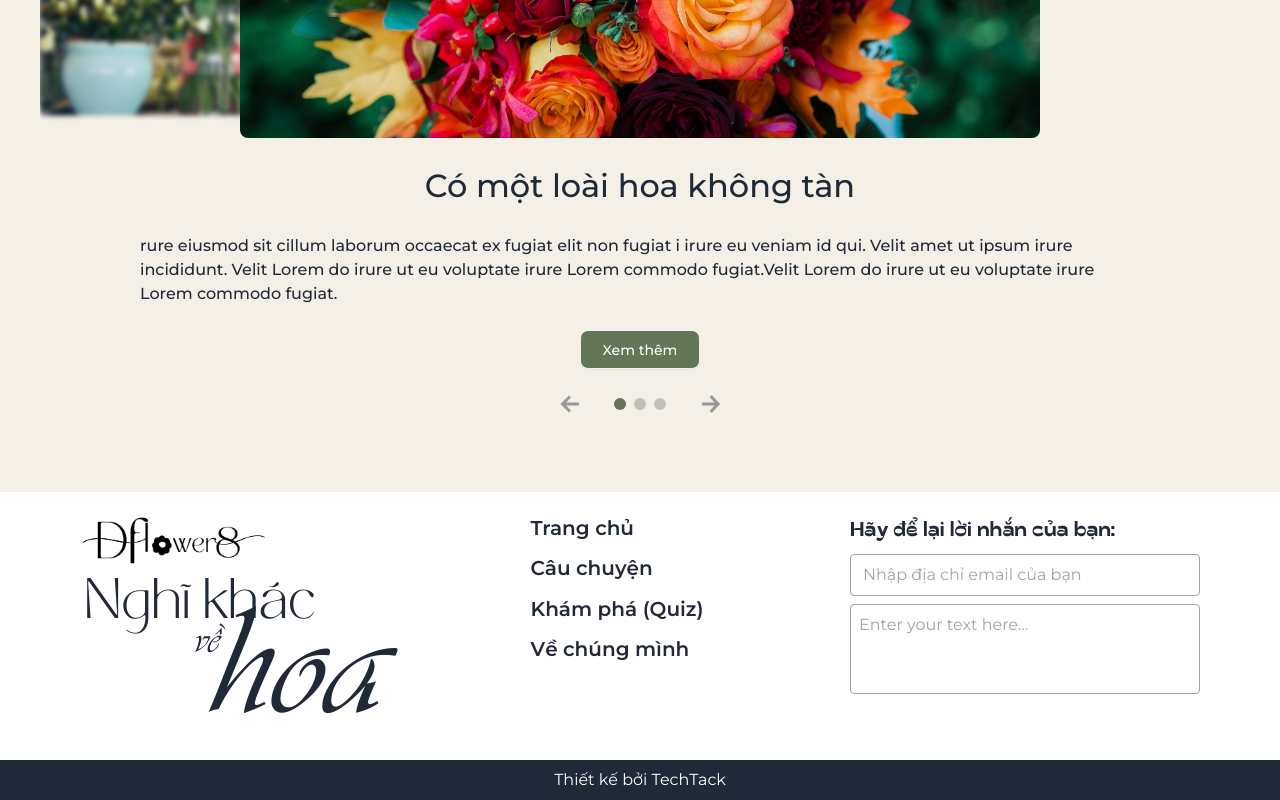
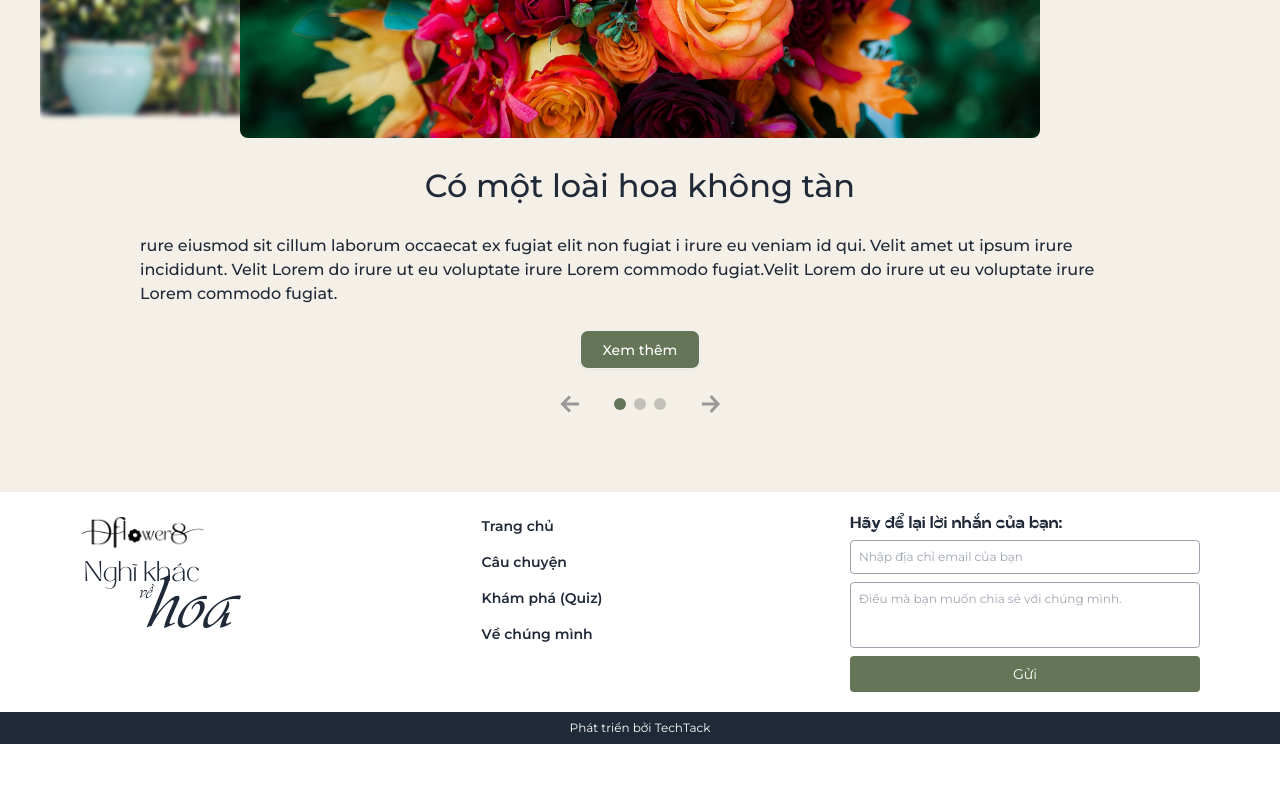
Before and after one commit to Nitieii/flowers-project, a React (Vite) app: page / in a window 1280 px wide. Shown: the part 1198-1998 px from the top of the page. After the commit the page ends 1942 px from the top, so only its background shows below. Built offline with nearby package versions, Linux system fonts and the light colour scheme; grey boxes are pictures that could not be loaded.

Commit message:
[FIX] font-size hamburger footer

```diff
--- a/src/layout/footer/Footer.jsx
+++ b/src/layout/footer/Footer.jsx
@@ -37,24 +37,24 @@ function Footer() {
 
   return (
     <footer className="relative bg-white text-gray-800">
-      <div className="mx-auto mt-4 flex max-w-6xl flex-col  flex-wrap justify-between gap-4 px-4 pt-2 sm:flex-row">
+      <div className="mx-auto mt-4 flex max-w-6xl flex-col flex-wrap justify-between gap-4 px-4 pt-2 sm:flex-row">
         <div className="mb-0 sm:mb-4">
-          <img src={LogoLight} alt="Logo" className="h-12" />
+          <img src={LogoLight} alt="Logo" className="h-8" />
 
-          <div className="relative ms-1 mt-3 h-[168px] w-[300px]">
-            <h1 className="absolute top-0 font-tanMonCheri text-[40px]">
+          <div className="relative ms-1 mt-3 h-[84px] w-[150px]">
+            <h1 className="absolute top-0 font-tanMonCheri text-[20px]">
               Nghĩ khác
             </h1>
-            <h1 className="absolute right-[55%] top-[20%] font-vivaldi text-[40px]">
+            <h1 className="absolute right-[55%] top-[20%] font-vivaldi text-[20px]">
               về
             </h1>
-            <h1 className="absolute bottom-0 right-0 font-vivaldi text-[160px] font-medium leading-none">
+            <h1 className="absolute bottom-0 right-0 font-vivaldi text-[80px] font-medium leading-none">
               hoa
             </h1>
           </div>
         </div>
 
-        <div className="-mt-6 flex flex-col flex-wrap gap-4 text-xl font-semibold sm:mt-0">
+        <div className="-mt-6 flex flex-col flex-wrap gap-4 text-sm font-semibold sm:mt-0">
           <NavLink
             to="/"
             className="mx-2 text-nowrap duration-300 hover:text-secondary"
@@ -86,29 +86,31 @@ function Footer() {
           </NavLink>
         </div>
 
-        <div className="mb-5 flex w-[350px] flex-col gap-2">
-          <p className="font-float text-[20px]">Hãy để lại lời nhắn của bạn:</p>
+        <div className="xs:mt-3 mb-5 flex w-[350px] flex-col gap-2 text-xs">
+          <p className="font-float text-[16px]">Hãy để lại lời nhắn của bạn:</p>
           <form onSubmit={handleSubmit} className="flex flex-col gap-2">
             <input
               type="email"
               placeholder="Nhập địa chỉ email của bạn"
-              className="mb-2 mr-0 w-full rounded border border-gray-400 px-3 py-2 sm:mb-0 sm:w-auto"
+              className="mb-2 mr-0 w-full rounded border border-gray-400 px-2 py-2 sm:mb-0 sm:w-auto"
             />
 
             <textarea
               rows={3}
               className="w-full resize-none rounded border border-gray-400 p-2"
-              placeholder="Enter your text here..."
+              placeholder="Điều mà bạn muốn chia sẻ với chúng mình."
             />
-            {/*
-            <button type="submit" className="btn">
-              Đăng ký
-            </button> */}
+            <button
+              type="submit"
+              className="rounded bg-primary py-2 text-sm text-white"
+            >
+              Gửi
+            </button>
           </form>
         </div>
       </div>
-      <div className="bottom-0 w-full bg-gray-800 py-2 text-center text-white hover:underline">
-        <a href="https://techtack.com.vn">Thiết kế bởi TechTack</a>
+      <div className="bottom-0 w-full bg-gray-800 py-2 text-center text-xs text-white hover:underline">
+        <a href="https://techtack.com.vn">Phát triển bởi TechTack</a>
       </div>
     </footer>
   );
--- a/src/layout/header/Header.jsx
+++ b/src/layout/header/Header.jsx
@@ -59,13 +59,16 @@ function Header() {
     >
       <div>
         <ul
-          className={`my-4 flex w-screen items-center justify-center text-lg font-semibold text-primary md:gap-6 lg:gap-[70px] xl:gap-[133px]`}
+          className={`text-md my-4 flex w-screen items-center justify-center font-semibold text-primary md:gap-6 lg:gap-[70px] xl:gap-[133px]`}
         >
           <button
             className="btn absolute left-[20px] top-[20px] block border-none bg-transparent px-2 hover:bg-stone-400 hover:bg-opacity-50 md:hidden"
             onClick={() => setOpenSidebar(!openSidebar)}
           >
-            <RxHamburgerMenu color="white" className="h-9 w-9" />
+            <RxHamburgerMenu
+              color={!isTopPage ? "#000" : "white"}
+              className="h-9 w-9"
+            />
           </button>
 
           <NavLink to={"/"} className="hidden md:block">
--- a/src/layout/sidebar/Sidebar.jsx
+++ b/src/layout/sidebar/Sidebar.jsx
@@ -51,9 +51,9 @@ function Sidebar() {
         </button>
       </div>
 
-      <ul className="mt-10 flex flex-col ">
+      <ul className="mt-10 flex flex-col gap-5">
         <button
-          className="text-start text-3xl duration-300 hover:opacity-70"
+          className="text-start text-xl duration-300 hover:opacity-70"
           onClick={() => handleNavigation("/")}
         >
           <li className={`text-nowrap duration-300 hover:opacity-100`}>
@@ -61,7 +61,7 @@ function Sidebar() {
           </li>
         </button>
         <button
-          className="text-start text-3xl duration-300 hover:opacity-70"
+          className="text-start text-xl duration-300 hover:opacity-70"
           onClick={scrollToStorySection}
         >
           <li className={`text-nowrap duration-300 hover:opacity-100`}>
@@ -70,7 +70,7 @@ function Sidebar() {
         </button>
 
         <button
-          className="text-start text-3xl duration-300 hover:opacity-70"
+          className="text-start text-xl duration-300 hover:opacity-70"
           onClick={() => handleNavigation("/quizStart")}
         >
           <li className={`text-nowrap duration-300 hover:opacity-100`}>
@@ -78,7 +78,7 @@ function Sidebar() {
           </li>
         </button>
         <button
-          className="text-start text-3xl duration-300 hover:opacity-70"
+          className="text-start text-xl duration-300 hover:opacity-70"
           onClick={() => handleNavigation("/contact")}
         >
           <li className={`text-nowrap duration-300 hover:opacity-100`}>
--- a/src/pages/QuizPage.jsx
+++ b/src/pages/QuizPage.jsx
@@ -29,7 +29,7 @@ const QuizzPage = () => {
 
   const handleClose = () => {
     const isConfirmed = window.confirm(
-      "Tiến dộ của bạn sẽ mât. Bạn có muốn tiếp tục không?",
+      "Tiến độ của bạn sẽ mất. Bạn có muốn tiếp tục không?",
     );
     if (isConfirmed) {
       navigate("/quizStart");
--- a/src/pages/Story.jsx
+++ b/src/pages/Story.jsx
@@ -195,7 +195,7 @@ function Story() {
         </div>
       ))}
 
-      <div className="absolute right-0 sm:right-36 top-10 z-10">
+      <div className="absolute right-0 top-10 z-10 sm:right-36">
         <button
           className="btn relative rounded-none border-none bg-black bg-opacity-40 text-xl text-white hover:bg-black hover:bg-opacity-60"
           onClick={() => setIsMute(!isMute)}
```
